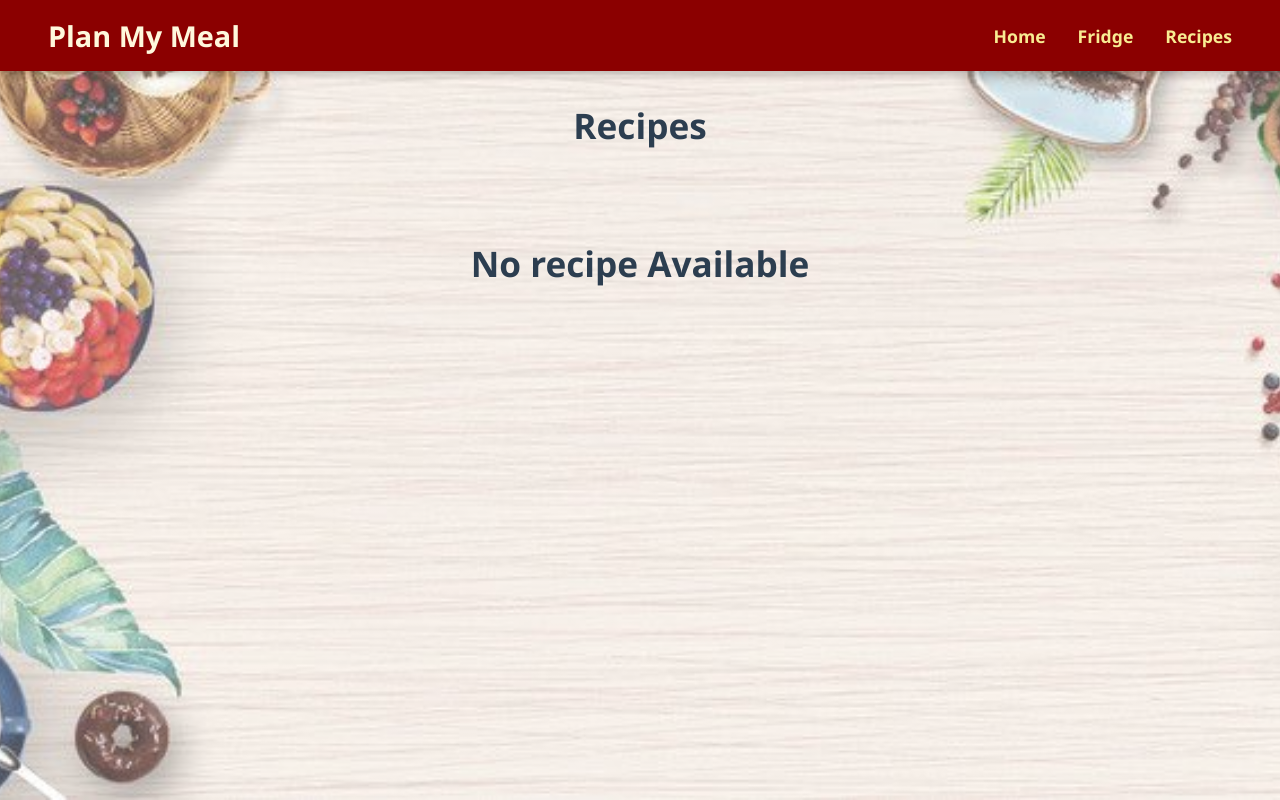
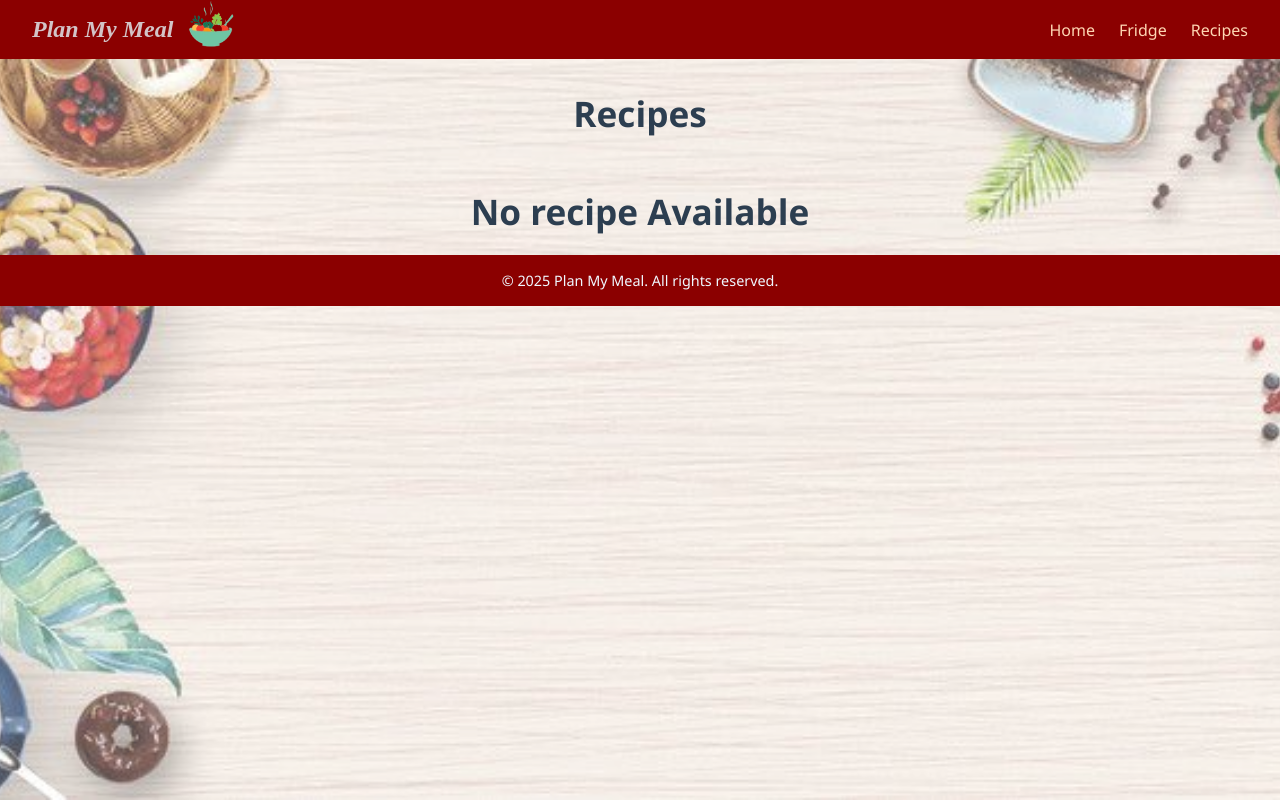
Before and after one commit to Smita0519/food_app, a Django app: page /fridge/recipe/ in a window 1280 px wide. Run offline with Django 5.2, Linux system fonts and the light colour scheme; data comes from the database, SQL or seed files in the repository; both versions use the stored data as it was after the commit; data that the repository does not hold is empty.

Commit message:
added logo and fixed nav bar

```diff
--- a/foodApp/fridge/models.py
+++ b/foodApp/fridge/models.py
@@ -2,7 +2,3 @@ from django.db import models
 
 class Ingredient(models.Model):
     name = models.CharField(max_length=100)
-
-class Recipe(models.Model):
-    title = models.CharField(max_length=100)
-    ingredients = models.ManyToManyField(Ingredient)
--- a/foodApp/fridge/templates/recipe/recipe.html
+++ b/foodApp/fridge/templates/recipe/recipe.html
@@ -6,6 +6,7 @@
     <meta charset="UTF-8">
     <meta name="viewport" content="width=device-width, initial-scale=1.0">
     <title>recipes</title>
+    <link rel="stylesheet" href="{% static 'style.css' %}">
    <style>
     * {
         box-sizing: border-box;
@@ -19,41 +20,8 @@
                 url("{% static 'images/recipe.jpg' %}") no-repeat center center fixed;
     background-size: cover;
     color: #2c3e50;
-    min-height: 100vh;
-}
-
-    nav {
-        background-color: #8B0000;
-        padding: 1rem 3rem;
-        display: flex;
-        justify-content: space-between;
-        align-items: center;
-        color: #D3C4C7;
-        box-shadow: 0 4px 8px rgba(0, 0, 0, 0.2);
-    }
-
-    nav .logo {
-        font-size: 1.8rem;
-        font-weight: bold;
-        color: #fff8dc;
-    }
-
-    nav ul {
-        list-style: none;
-        display: flex;
-        gap: 2rem;
-    }
-
-    nav ul li a {
-        color: #f8ec92;
-        text-decoration: none;
-        font-weight: 600;
-        font-size: 1.1rem;
-        transition: color 0.3s ease;
-    }
-
-    nav ul li a:hover {
-        color: #fff;
+    margin: 0;
+    padding: 0;
 }
 
     h2 {
@@ -67,9 +35,8 @@
         flex-wrap: wrap;
         justify-content: center;
         gap: 20px;
-        padding: 40px 20px;
+        /* padding: 40px 20px; */
     }
-        /* background:  url(/static/images/recipe.jpg) no-repeat center center; */
 
     .recipe {
         background: rgba(255, 255, 255, 0.8);
@@ -104,16 +71,6 @@
         margin-bottom: 10px;
     }
 
-    a {
-        color: #0077cc;
-        text-decoration: none;
-        margin-bottom: 10px;
-    }
-
-    a:hover {
-        text-decoration: underline;
-    }
-
     .instruction {
         font-size: 0.95rem;
         color: #444;
@@ -138,27 +95,6 @@
         color: #fff;
         border-color: #8B0000;
     }
-
-    @media (max-width: 600px) {
-        .container {
-            padding: 10px;
-        }
-
-        .recipe {
-            width: 90%;
-        }
-
-        nav {
-            flex-direction: column;
-            padding: 1rem;
-        }
-
-        nav ul {
-            flex-direction: column;
-            gap: 1rem;
-            margin-top: 10px;
-        }
-    }
    </style>
 
 
@@ -168,12 +104,12 @@
 <nav>
   <div class="logo">Plan My Meal</div>
   <ul>
-      <li><a href="{% url 'welcome:welcomePage' %}">Home</a></li>
-      <li><a href="{% url 'viewIngredients' %}">Fridge</a></li>
-        <li><a href="{% url 'recipeIngredients' %}">Recipes</a></li>
-
+    <li class="nav_link"><a href="{% url 'welcome:welcomePage' %}">Home</a></li>
+    <li class="nav_link"><a href="{% url 'viewIngredients' %}">Fridge</a></li>
+    <li class="nav_link"><a href="{% url 'recipeIngredients' %}">Recipes</a></li>
   </ul>
 </nav>
+
 
 <h2>Recipes</h2>
 
@@ -236,5 +172,9 @@ readMorebtn.addEventListener("click",()=>{
         });
         })
     </script>
+
+    <footer>
+    &copy; 2025 Plan My Meal. All rights reserved.
+  </footer>
 </body>
 </html>
--- /dev/null
+++ b/foodApp/static/style.css
@@ -0,0 +1,76 @@
+ nav {
+            background-color: #8B0000;
+            padding: 1rem 2rem;
+            display: flex;
+            justify-content: space-between;
+            align-items: center;
+            color: #D3C4C7;
+            z-index: 10;
+            position: sticky;
+            top:0;
+
+        }
+
+        nav .logo {
+            font-size: 1.5rem;
+            font-weight: bold;
+            font-family: 'Playfair Display', serif;
+            font-style: italic;
+        }
+
+        nav .logo::before {
+            content: "";
+            position: absolute;
+            top: 0;
+            left: 185px;
+            width: 50px;
+            height: 50px;
+            background-image: url(/static/images/l1.png);
+            background-size: cover;
+            background-repeat: no-repeat;
+            border-radius: 50%;
+        }
+
+        nav ul {
+            list-style: none;
+            display: flex;
+            gap: 1.5rem;
+        }
+
+        nav ul li a {
+            color: #fed6b3;
+            text-decoration: none;
+            font-weight: 400;
+            font-size: 1rem;
+        }
+        .nav_link{
+            position: relative;
+        }
+        .nav_link::after{
+
+            content: " ";
+            position: absolute;
+            z-index: 1000;
+            top:20px;
+            left:-2px;
+            width: 100%;
+            height: 1px;
+            border: 1px solid green ;
+            background-color: #219150;
+            border-radius: 40px;
+            opacity: 0;
+            transition: opacity 0.3s ease-in-out;
+
+
+        }
+        .nav_link:hover::after{
+            opacity: 1;
+        }
+
+        footer {
+            text-align: center;
+            padding: 1rem;
+            font-size: 0.9rem;
+            color:aliceblue;
+            background-color:#8B0000;
+        }
```
Also changed, not shown: foodApp/fridge/templates/add/add.html (deleted, +0 -16 lines), foodApp/fridge/templates/fridge/fridge.html (+15 -67 lines), foodApp/welcome/templates/welcome.html (+15 -45 lines), foodApp/db.sqlite3, foodApp/static/images/l1.png (added), foodApp/static/images/l2.png (added). Lines whose indentation alone changed are shown as unchanged.
